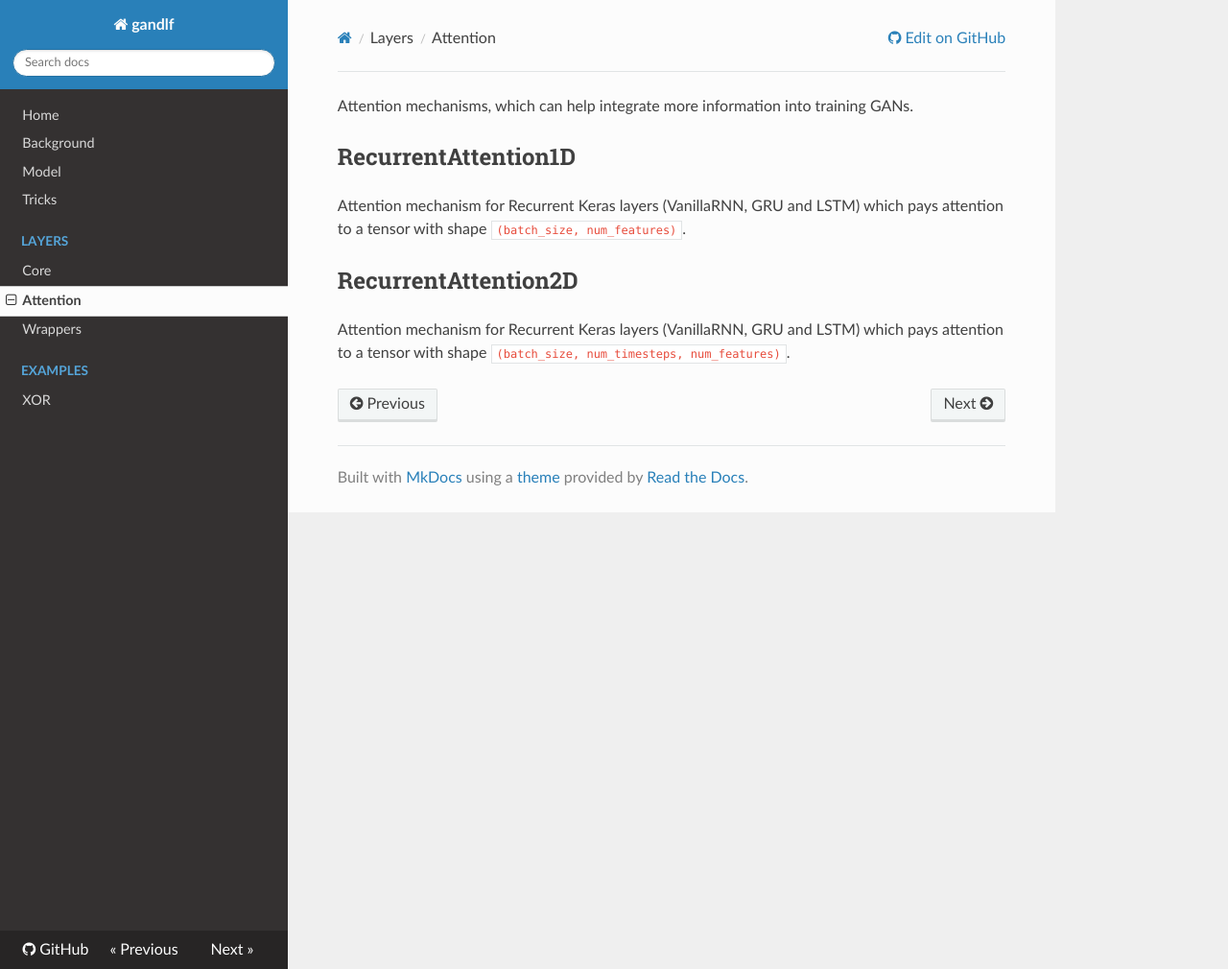
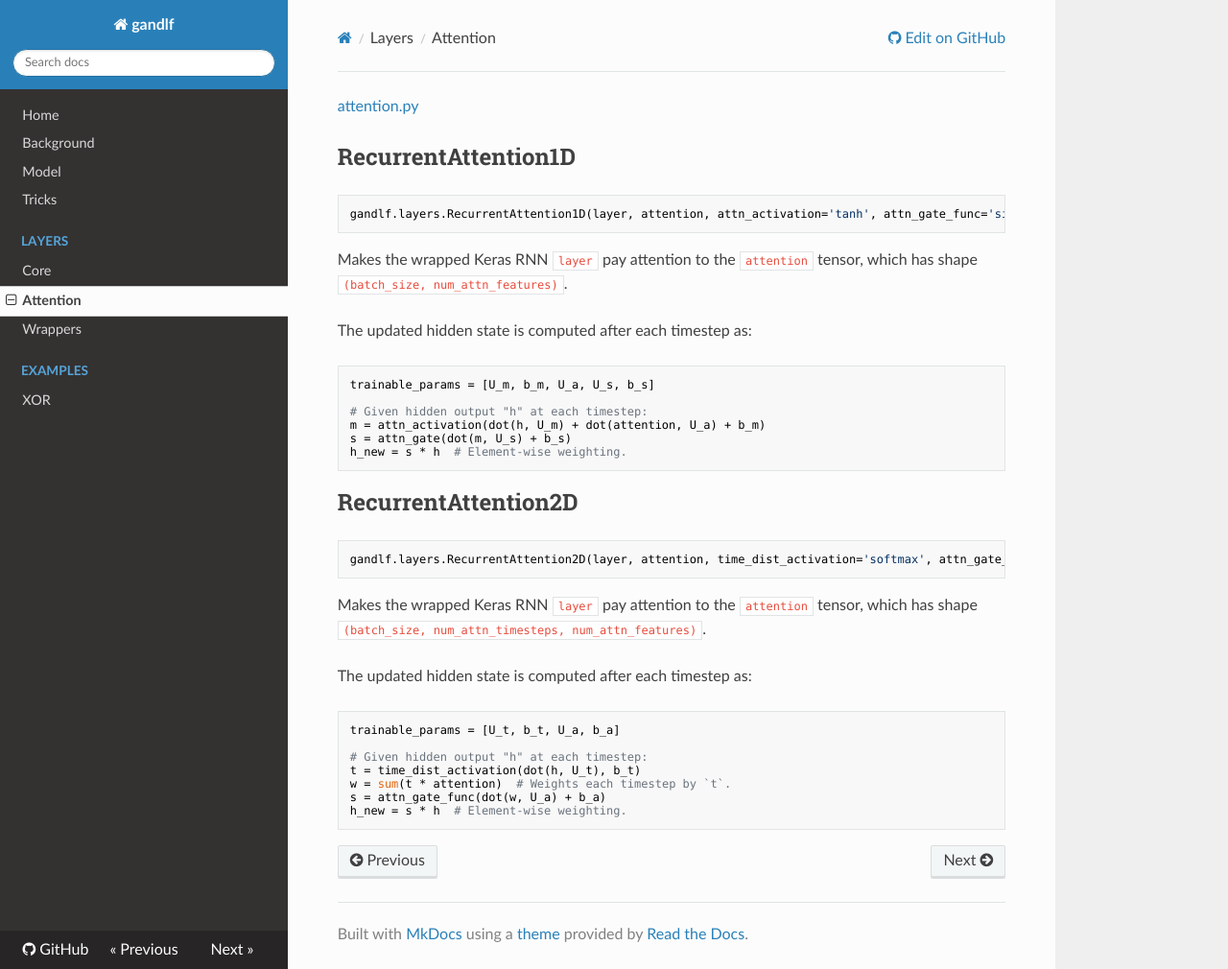
Before and after one commit to codekansas/gandlf, an MkDocs documentation site: the page built from docs/layers/attention.md, in a window 1280 px wide and 1010 px high. Shown: the whole window at 96% size. Built offline with MkDocs 1.6.1, drawn with Linux system fonts in a browser that asks for light colours; nearby versions of some CDN libraries; old or Windows-style settings are respelled for this version of MkDocs.

Commit message:
updated documentation :alien:

`````diff
--- a/docs/layers/attention.md
+++ b/docs/layers/attention.md
@@ -1,9 +1,40 @@
-Attention mechanisms, which can help integrate more information into training GANs.
+[attention.py](https://github.com/codekansas/gandlf/blob/master/gandlf/layers/attention.py)
 
 ## RecurrentAttention1D
 
-Attention mechanism for Recurrent Keras layers (VanillaRNN, GRU and LSTM) which pays attention to a tensor with shape `(batch_size, num_features)`.
+````python
+gandlf.layers.RecurrentAttention1D(layer, attention, attn_activation='tanh', attn_gate_func='sigmoid', W_regularizer=None, b_regularizer, **kwargs)
+````
+
+Makes the wrapped Keras RNN `layer` pay attention to the `attention` tensor, which has shape `(batch_size, num_attn_features)`.
+
+The updated hidden state is computed after each timestep as:
+
+````python
+trainable_params = [U_m, b_m, U_a, U_s, b_s]
+
+# Given hidden output "h" at each timestep:
+m = attn_activation(dot(h, U_m) + dot(attention, U_a) + b_m)
+s = attn_gate(dot(m, U_s) + b_s)
+h_new = s * h  # Element-wise weighting.
+````
 
 ## RecurrentAttention2D
 
-Attention mechanism for Recurrent Keras layers (VanillaRNN, GRU and LSTM) which pays attention to a tensor with shape `(batch_size, num_timesteps, num_features)`.
+````python
+gandlf.layers.RecurrentAttention2D(layer, attention, time_dist_activation='softmax', attn_gate_func='sigmoid', W_regularizer=None, b_regularizer=None, **kwargs)
+````
+
+Makes the wrapped Keras RNN `layer` pay attention to the `attention` tensor, which has shape `(batch_size, num_attn_timesteps, num_attn_features)`.
+
+The updated hidden state is computed after each timestep as:
+
+````python
+trainable_params = [U_t, b_t, U_a, b_a]
+
+# Given hidden output "h" at each timestep:
+t = time_dist_activation(dot(h, U_t), b_t)
+w = sum(t * attention)  # Weights each timestep by `t`.
+s = attn_gate_func(dot(w, U_a) + b_a)
+h_new = s * h  # Element-wise weighting.
+````
`````
Also changed, not shown: docs/examples/examples.md (deleted, +0 -3 lines), docs/examples/mnist.md (deleted, +0 -11 lines), docs/examples/xor.md (+2 -0 lines).
